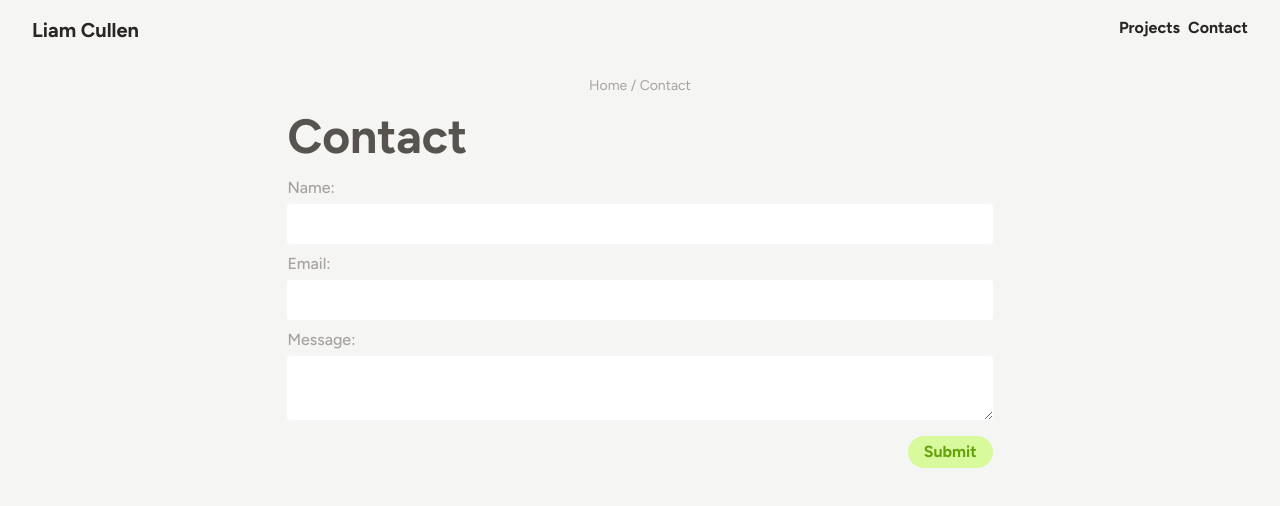
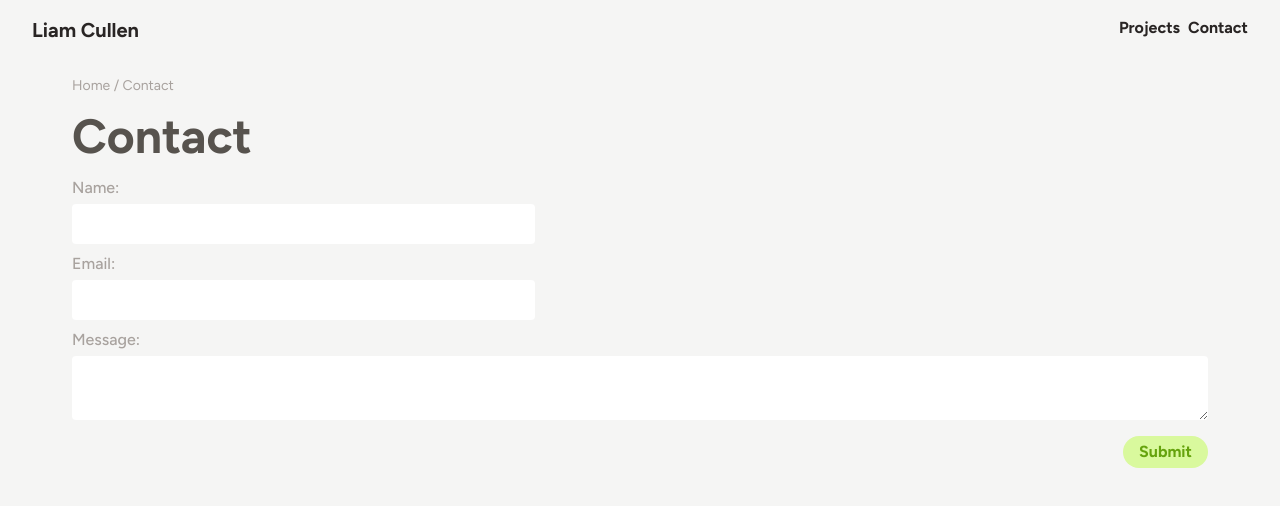
Before and after one commit to bentbrain/portfolio, a Next.js app: page /contact in a window 1280 px wide. Shown: the top 506 px of the page. Built offline with nearby package versions, Linux system fonts and the light colour scheme.

Commit message:
breadcrumbs styling

```diff
--- a/app/ContactForm.tsx
+++ b/app/ContactForm.tsx
@@ -43,7 +43,7 @@ function ContactForm() {
           Name:
           <input
             required
-            className="rounded p-2 text-stone-800"
+            className="rounded p-2 text-stone-800 max-w-[45ch]"
             name="name"
             id="name"
             type="text"
@@ -51,13 +51,13 @@ function ContactForm() {
           />
         </label>
         <label
-          className="flex flex-col gap-1 font-medium text-stone-400"
+          className="flex flex-col gap-1 font-medium text-stone-400 "
           htmlFor="email"
         >
           Email:
           <input
             required
-            className="rounded p-2 text-stone-800"
+            className="rounded p-2 text-stone-800 max-w-[45ch]"
             name="email"
             id="email"
             type="email"
--- a/app/contact/page.tsx
+++ b/app/contact/page.tsx
@@ -5,8 +5,8 @@ import ContentWrap from "../ContentWrap";
 
 function page() {
   return (
-    <ContentWrap width={`75ch`}>
-      <div className="breadcrumbs [&>*]:transition-colors [&>*:hover]:text-lime-500 mb-4 text-sm text-center text-stone-400">
+    <ContentWrap>
+      <div className="breadcrumbs [&>*]:transition-colors [&>*:hover]:text-lime-500 mb-4 text-sm  text-stone-400">
         <Link href={`/`}>Home</Link> / Contact
       </div>
       <ContactForm />
--- a/app/projects/[slug]/page.tsx
+++ b/app/projects/[slug]/page.tsx
@@ -106,7 +106,7 @@ async function ProjectPage({ params: { slug } }: PageProps) {
   const coverString = project.cover.asset._ref;
   return (
     <ContentWrap width={`75ch`}>
-      <div className="breadcrumbs [&>*]:transition-colors [&>*:hover]:text-lime-500 mb-4 text-sm text-center text-stone-400">
+      <div className="breadcrumbs [&>*]:transition-colors [&>*:hover]:text-lime-500 mb-4 text-sm  text-stone-400">
         <Link href={`/`}>Home</Link> / <Link href={`/projects`}>Projects</Link>{" "}
         / {project.title}
       </div>
--- a/app/projects/page.tsx
+++ b/app/projects/page.tsx
@@ -6,7 +6,7 @@ import Link from "next/link";
 function ProjectsPage() {
   return (
     <ContentWrap>
-      <div className="breadcrumbs [&>*]:transition-colors [&>*:hover]:text-lime-500 mb-4 text-sm text-center text-stone-400">
+      <div className="breadcrumbs [&>*]:transition-colors [&>*:hover]:text-lime-500 mb-4 text-sm  text-stone-400">
         <Link href={`/`}>Home</Link> / Projects
       </div>
       {/*
```
